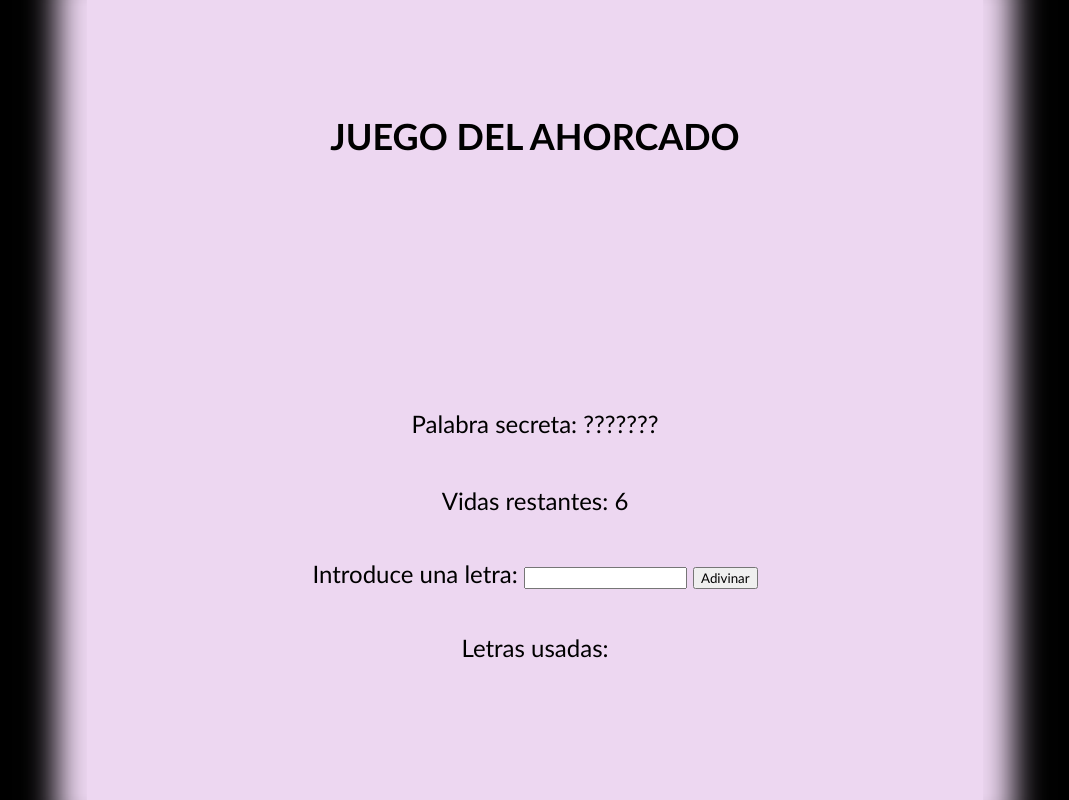
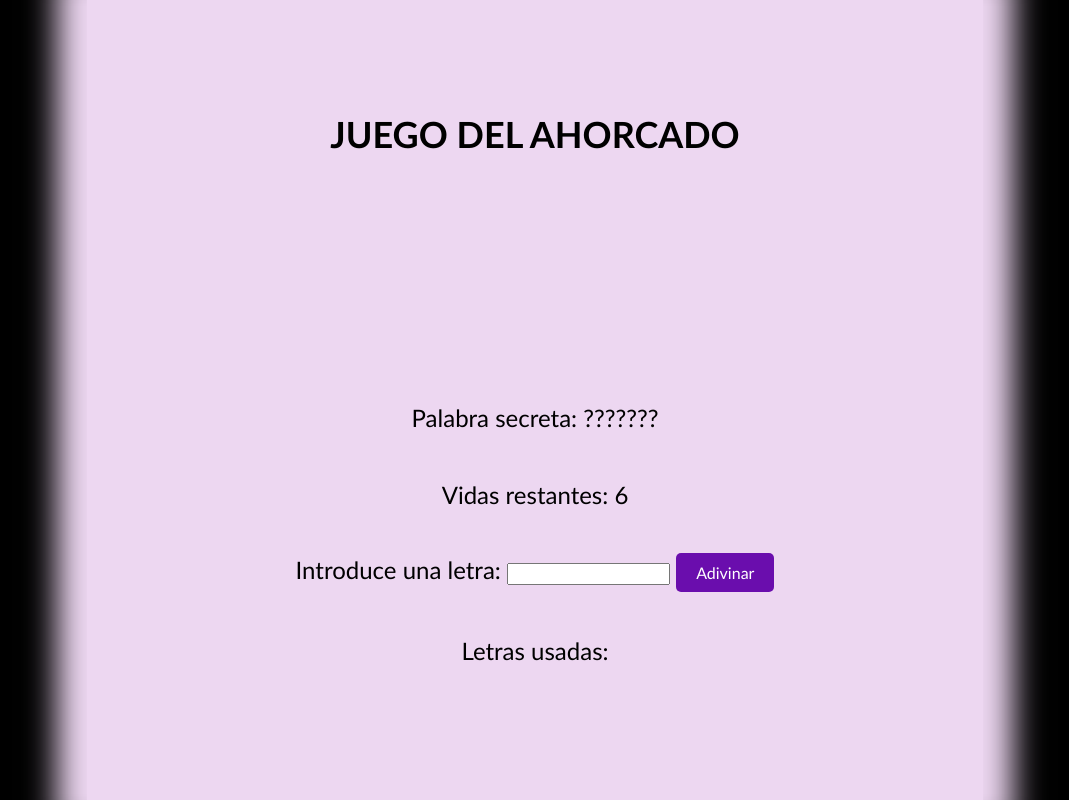
Before and after one commit to Jusaca01/AEV1_Despliegue, a PHP site: page / in a window 1280 px wide. Shown: the whole page, without its empty margins (105-1174 px from the left). Run offline with PHP 8.4, Linux system fonts and the light colour scheme.

Commit message:
cambio estilos del botón adivinar, en php y en css

```diff
--- a/index.php
+++ b/index.php
@@ -68,7 +68,7 @@ if ($_SESSION['letras_acertadas'] == $_SESSION['palabra']) {
             <form method="post">
                 <label for="letra">Introduce una letra:</label>
                 <input type="text" name="letra" id="letra" maxlength="1" required>
-                <button type="submit">Adivinar</button>
+                <input type="submit" value="Adivinar"></input>
             </form>
             <p>Letras usadas: <?php echo implode(', ', $_SESSION['letras_usadas']); ?></p>
         </main>
--- a/style.css
+++ b/style.css
@@ -47,3 +47,23 @@ form {
 form {
     padding: 20px;
 }
+
+form input[type="submit"] {
+    background-color: #6a0dad;
+    color: #fff;
+    border: none;
+    border-radius: 5px;
+    padding: 10px 20px;
+    font-size: 16px;
+    cursor: pointer;
+    transition: background-color 0.3s, transform 0.2s;
+}
+
+form input[type="submit"]:hover {
+    background-color: #7e3ba9;
+    transform: scale(1.05);
+}
+
+form input[type="submit"]:active {
+    transform: scale(0.98);
+}
```
